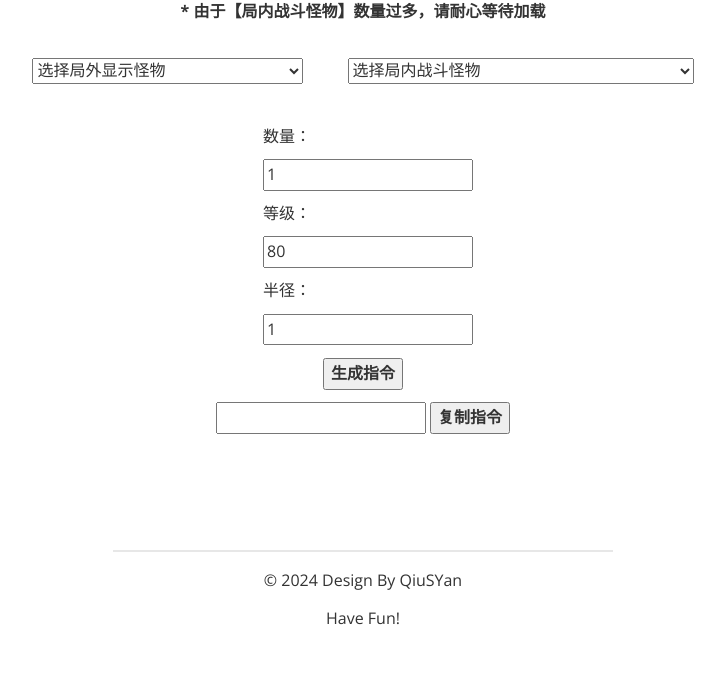
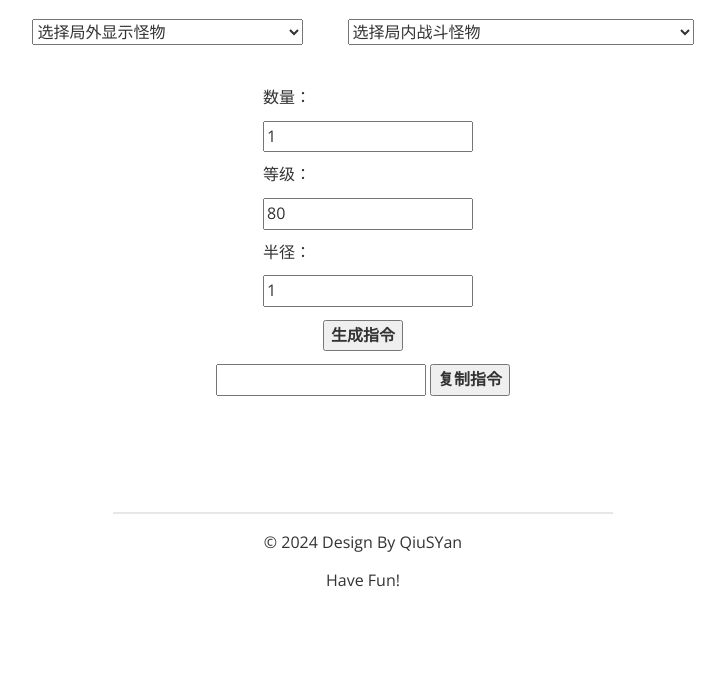
Before and after one commit to QSlotus/Monster-Generator, a plain HTML site: page index.html in a window 1280 px wide. Shown: the part 107-800 px from the top of the page, without its empty margins (277-1002 px from the left). Drawn offline with nearby package versions, Linux system fonts and the light colour scheme.

Commit message:
修改文本显示

```diff
--- a/index.html
+++ b/index.html
@@ -37,7 +37,7 @@
 </style>
 
 <h1>怪物生成</h1>
-<p><b>* 由于【局内战斗怪物】数量过多，请耐心等待加载</b></p>
+<!-- <p><b>* 由于【局内战斗怪物】数量过多，请耐心等待加载</b></p> -->
 <select id="monsterSelect" class="selector">
 <option value="">选择局外显示怪物</option>
 <!-- 动态插入局外显示怪物的选项 -->
```
